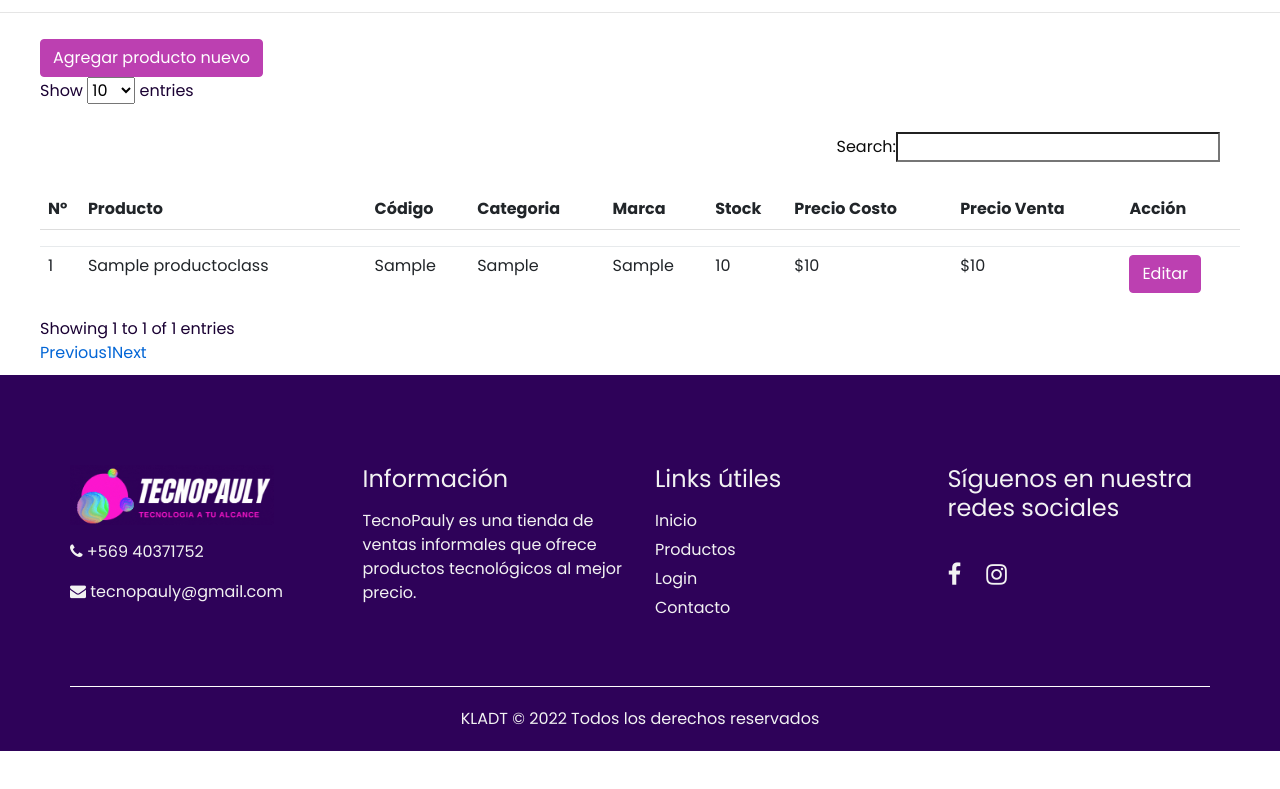
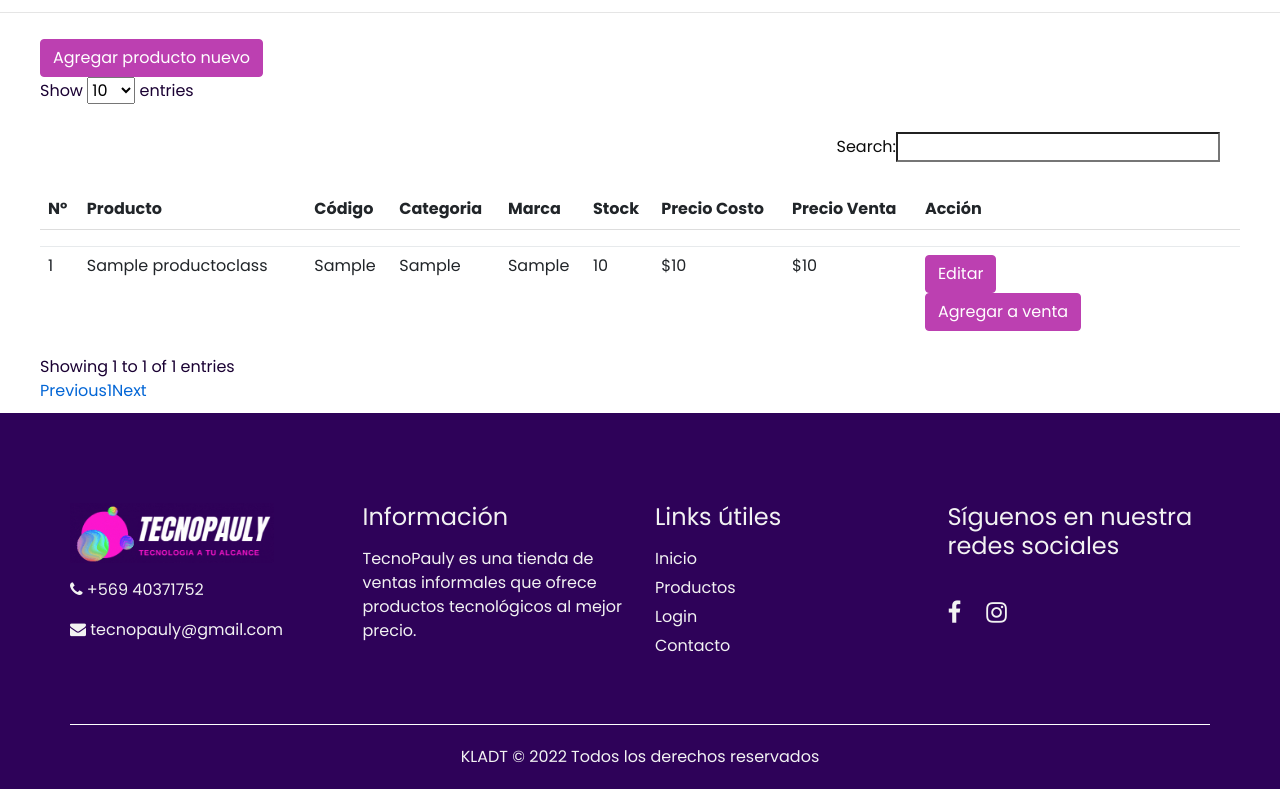
Before and after one commit to Chocatrip/tecnopauly, an ASP.NET Core app: page /Home/Tabla in a window 1280 px wide. Shown: the part 264-1053 px from the top of the page. Before the commit the page ends 1015 px from the top, so only its background shows below. Run offline with ASP.NET Core 8, Linux system fonts and the light colour scheme; tables that the repository leaves empty hold one stand-in row (values such as "Sample post"); lists and menus that the app fills with data are empty; some libraries are stand-ins or nearby versions.

Commit message:
boton accion tabla productos

```diff
--- a/IngenieriaSoftware/Views/Home/Tabla.cshtml
+++ b/IngenieriaSoftware/Views/Home/Tabla.cshtml
@@ -138,6 +138,10 @@
                                             <td>$@data[i].PrecioCosto</td>
                                             <td>$@data[i].PrecioVenta</td>
                                             <td>
+                                                <!--BOTON EDITAR-->
+                                                <div class="row">
+                                                    <div class="col">
+
                                                         <a class="btn btn-primary" data-bs-toggle="modal" data-bs-target="#editModal@(i)" style="color:white;">
                                                             Editar
                                                         </a>
@@ -153,7 +157,8 @@
                                                                         </button>
                                                                     </div>
                                                                     <div class="modal-body">
-                                                                @await Component.InvokeAsync(nameof(EditarModal), new{
+                                                                        @await Component.InvokeAsync(nameof(EditarModal), new
+                                                                        {
                                                                             id = data[i].id,
                                                                             NombreProducto = data[i].NombreProducto,
                                                                             Categoria = data[i].Categoria,
@@ -171,6 +176,39 @@
                                                                 </div>
                                                             </div>
                                                         </div>
+
+                                                    </div>
+
+                                                    <div class="w-100"></div>
+
+                                                    <!--BOTON VENTA-->
+                                                    <div class="col">
+
+                                                        <a class="btn btn-primary" data-bs-toggle="modal" style="color:white;">
+                                                            Agregar a venta
+                                                        </a>
+
+                                                        <!-- Modal -->
+                                                        <div class="modal fade" tabindex="-1" aria-hidden="true">
+                                                            <div class="modal-dialog modal-dialog-centered">
+                                                                <div class="modal-content">
+                                                                    <div class="modal-header">
+                                                                        <h5 class="modal-title">Agregar producto a Carrito de Venta</h5>
+                                                                        <button type="button" class="close" data-bs-dismiss="modal" aria-label="Close">
+                                                                            <span aria-hidden="true" style="color: #F216CE">×</span>
+                                                                        </button>
+
+                                                                    </div>
+                                                                    <p id="error"></p>
+
+                                                                    <div class="dropdown-divider"></div>
+
+                                                                </div>
+                                                            </div>
+                                                        </div>
+
+                                                    </div>
+                                                </div>
                                          </td>
                                      </tr>
                                     }
```
Lines whose indentation alone changed are shown as unchanged.
